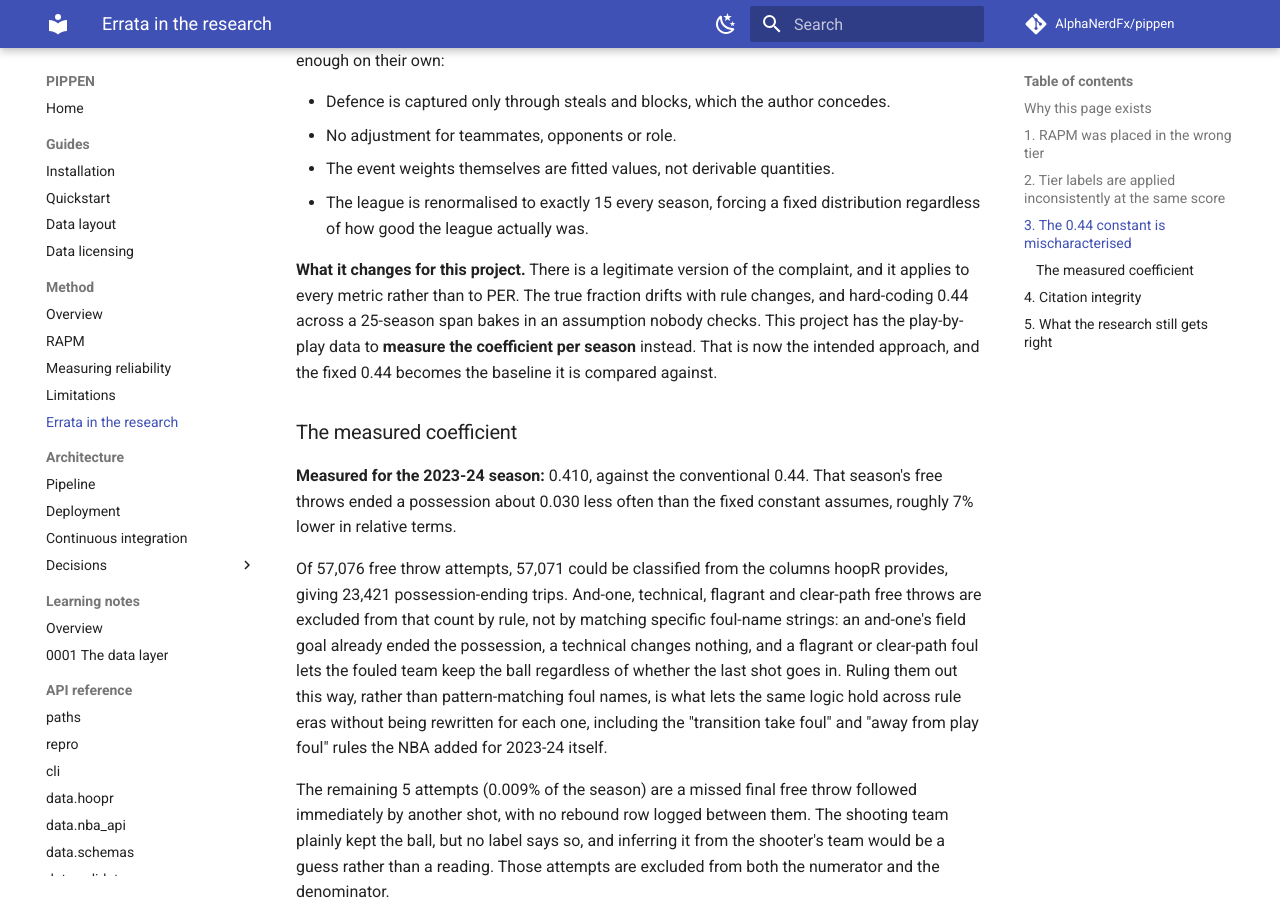
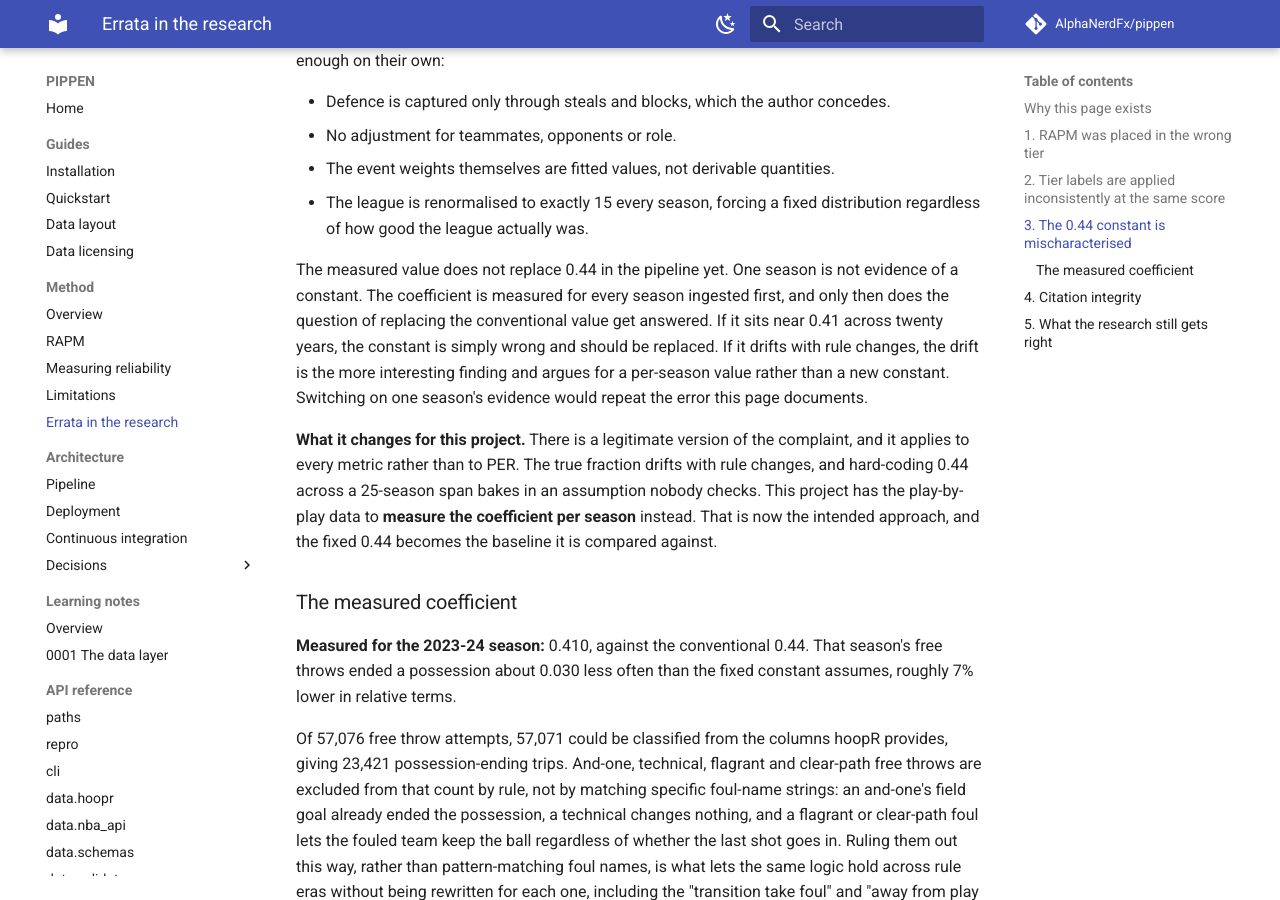
Before and after one commit to AlphaNerdFx/pippen, an MkDocs documentation site: the page built from docs/methodology/errata.md, in a window 1280 px wide and 900 px high, scrolled down 2176 px. Built offline with MkDocs 1.6.1 and Material for MkDocs 9.7.7, drawn with Linux system fonts in a browser that asks for light colours; comment, search, counter and statistics services are not loaded.

Commit message:
docs: record the Phase 2 decisions
Debugging the RAPM gate gets a one week budget, then the target switches
to next-season net rating. An unbounded debug on a gate has no exit
condition. The discrepancy analysis is published either way.

First run covers 2015 to 2024 pooled into multi-season windows. Older
seasons stay unfetched, and if fetched later get pooled rather than
published as single seasons, because single-season RAPM is what this
project's own research calls too noisy to act on.

Records that the two data paths cost differently. hoopR bulk Parquet
covers 25 seasons in minutes; possession data with lineups costs hours
at one request per second. Only RAPM needs the slow path, so measuring
the coefficient across every season is cheap.

The measured 0.4104 does not replace 0.44 yet. One season is not
evidence of a constant.

```diff
--- a/docs/methodology/errata.md
+++ b/docs/methodology/errata.md
@@ -100,6 +100,14 @@ objections, which are enough on their own:
 - The league is renormalised to exactly 15 every season, forcing a fixed
   distribution regardless of how good the league actually was.
 
+The measured value does not replace 0.44 in the pipeline yet. One season is not
+evidence of a constant. The coefficient is measured for every season ingested
+first, and only then does the question of replacing the conventional value get
+answered. If it sits near 0.41 across twenty years, the constant is simply wrong
+and should be replaced. If it drifts with rule changes, the drift is the more
+interesting finding and argues for a per-season value rather than a new constant.
+Switching on one season's evidence would repeat the error this page documents.
+
 **What it changes for this project.** There is a legitimate version of the
 complaint, and it applies to every metric rather than to PER. The true fraction
 drifts with rule changes, and hard-coding 0.44 across a 25-season span bakes in
```
Also changed, not shown: CLAUDE.md (+12 -0 lines), TODO.md (+22 -3 lines).
